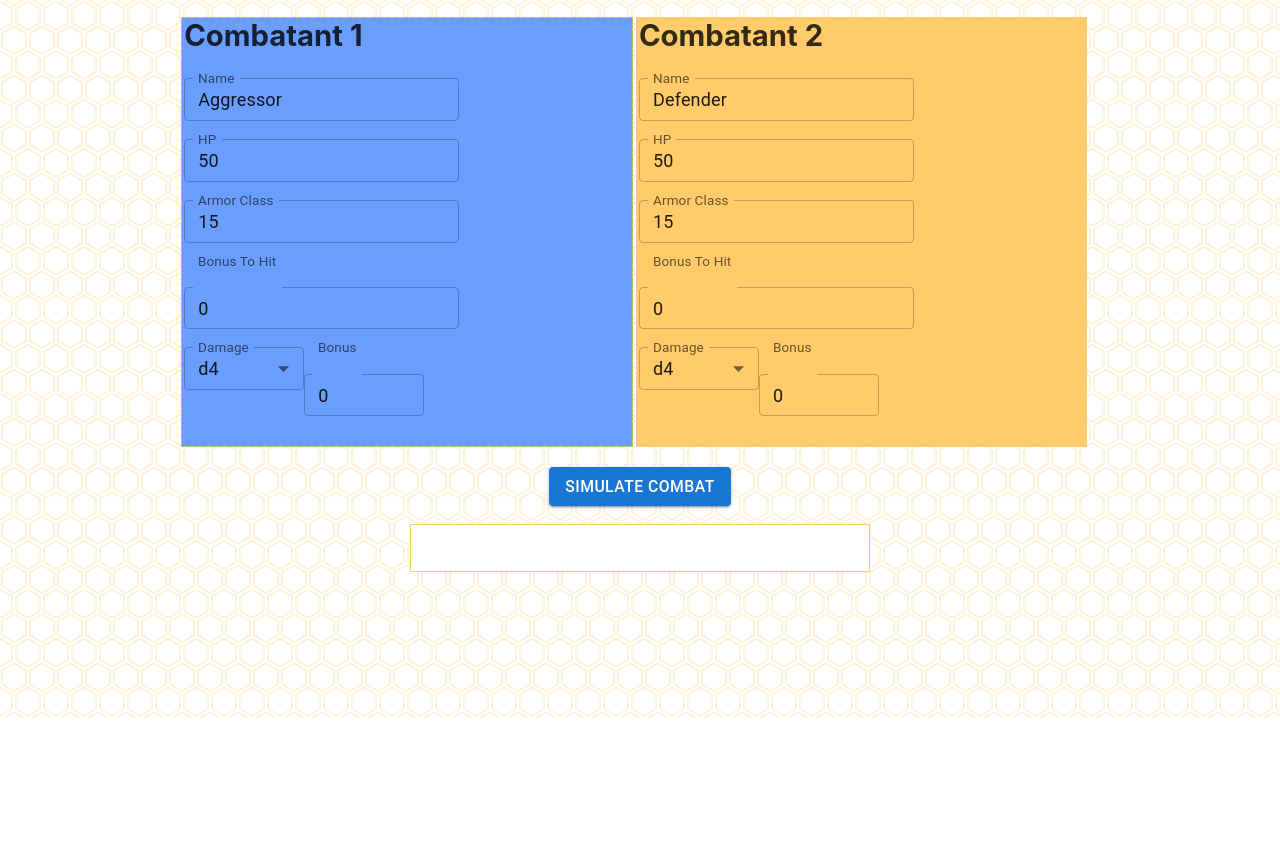
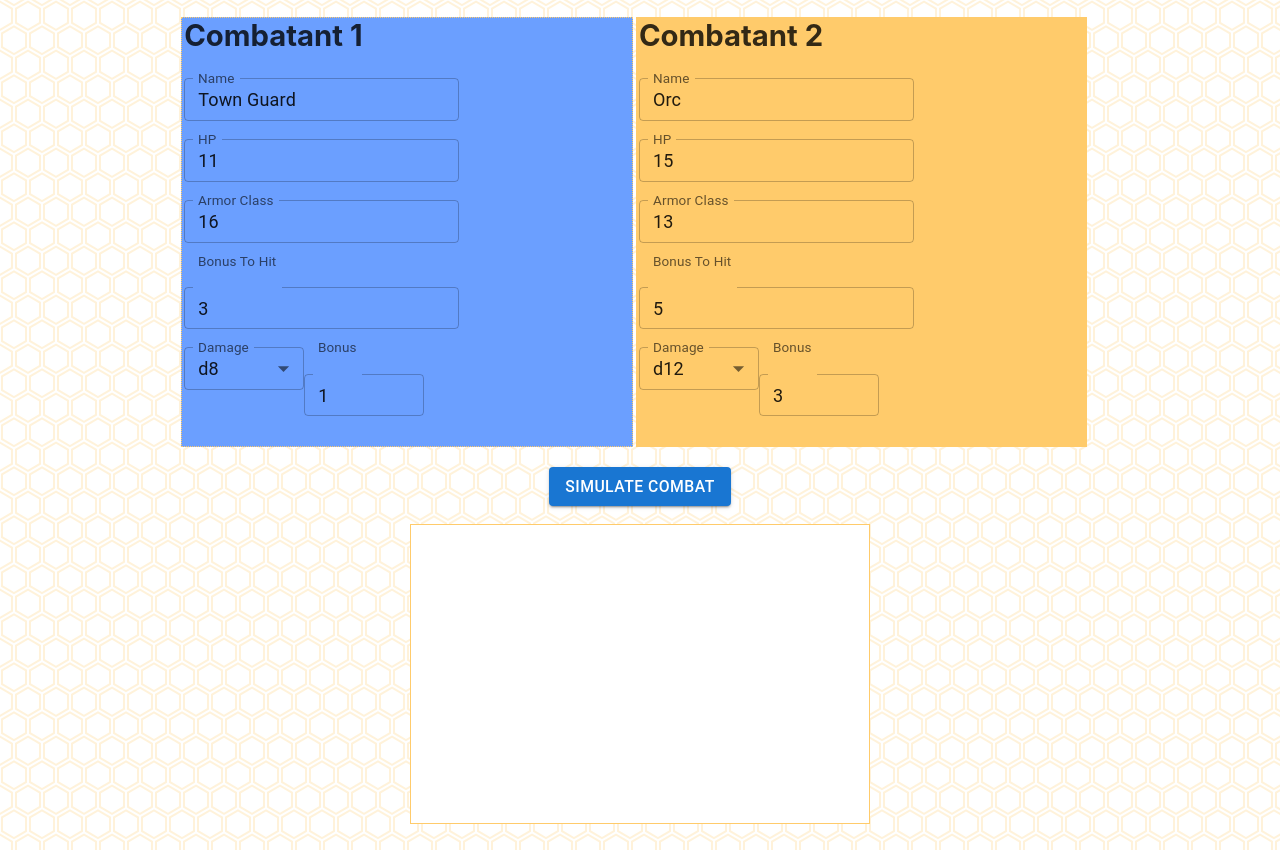
Before and after one commit to boosterlong/resume-portfolio, a Gatsby site: page /dndsim in a window 1280 px wide. Shown: the part 82-932 px from the top of the page. Before the commit the page ends 800 px from the top, so only its background shows below. Built offline with nearby package versions, Linux system fonts and the light colour scheme; Gatsby itself is replaced by a stand-in of ours.

Commit message:
Changed default values to Town Guard and Orc. Added scrolling to log.

```diff
--- a/src/components/layout.css
+++ b/src/components/layout.css
@@ -17,6 +17,8 @@ div.content {
 .readout-container {
   margin: auto;
   width: 50%;
+  height: 300px;
+  overflow: scroll;
   border: 1px solid #ffcb6b;
   padding: 10px;
   background-color: white;
--- a/src/pages/dndsim.js
+++ b/src/pages/dndsim.js
@@ -13,12 +13,12 @@ import { MenuItem, Select } from "@mui/material";
 
 export default function SecondPage() {
 
-  const [dice1, setDice1] = React.useState(4);
+  const [dice1, setDice1] = React.useState(8);
 
   const handleChange = (event) => {
     setDice1(event.target.value);
   };
-  const [dice2, setDice2] = React.useState(4);
+  const [dice2, setDice2] = React.useState(12);
 
   const handleChange2 = (event) => {
     setDice2(event.target.value);
@@ -42,7 +42,7 @@ export default function SecondPage() {
                 label="Name"
                 id="combatant1"
                 name="combatant1"
-                defaultValue="Aggressor"
+                defaultValue="Town Guard"
                 size="small"
               />
             </FormControl>
@@ -56,7 +56,7 @@ export default function SecondPage() {
                 type="number"
                 id="combatant1hp"
                 name="combatant1hp"
-                defaultValue="50"
+                defaultValue="11"
                 size="small"/>
             </FormControl>
             <br />
@@ -70,7 +70,7 @@ export default function SecondPage() {
                 type="number"
                 id="combatant1ac"
                 name="combatant1ac"
-                defaultValue="15"
+                defaultValue="16"
                 size="small"/>
             </FormControl>
             <br />
@@ -84,7 +84,7 @@ export default function SecondPage() {
                 type="number"
                 id="combatant1bab"
                 name="combatant1bab"
-                defaultValue="0"
+                defaultValue="3"
                 size="small" />
             </FormControl>
             <br />
@@ -118,7 +118,7 @@ export default function SecondPage() {
                 type="number"
                 id="combatant1damagebonus"
                 name="combatant1damagebonus"
-                defaultValue="0"
+                defaultValue="1"
                 size="small" />
             </FormControl>
           </form>
@@ -138,7 +138,7 @@ export default function SecondPage() {
                 label="Name"
                 id="combatant2"
                 name="combatant2"
-                defaultValue="Defender"
+                defaultValue="Orc"
                 size="small"
               />
             </FormControl>
@@ -152,7 +152,7 @@ export default function SecondPage() {
                 type="number"
                 id="combatant2hp"
                 name="combatant2hp"
-                defaultValue="50"
+                defaultValue="15"
                 size="small"/>
             </FormControl>
             <br />
@@ -166,7 +166,7 @@ export default function SecondPage() {
                 type="number"
                 id="combatant2ac"
                 name="combatant2ac"
-                defaultValue="15"
+                defaultValue="13"
                 size="small"/>
             </FormControl>
             <br />
@@ -180,7 +180,7 @@ export default function SecondPage() {
                 type="number"
                 id="combatant2bab"
                 name="combatant2bab"
-                defaultValue="0"
+                defaultValue="5"
                 size="small" />
             </FormControl>
             <br />
@@ -213,7 +213,7 @@ export default function SecondPage() {
                 type="number"
                 id="combatant2damagebonus"
                 name="combatant2damagebonus"
-                defaultValue="0"
+                defaultValue="3"
                 size="small" />
             </FormControl>
           </form>
```
